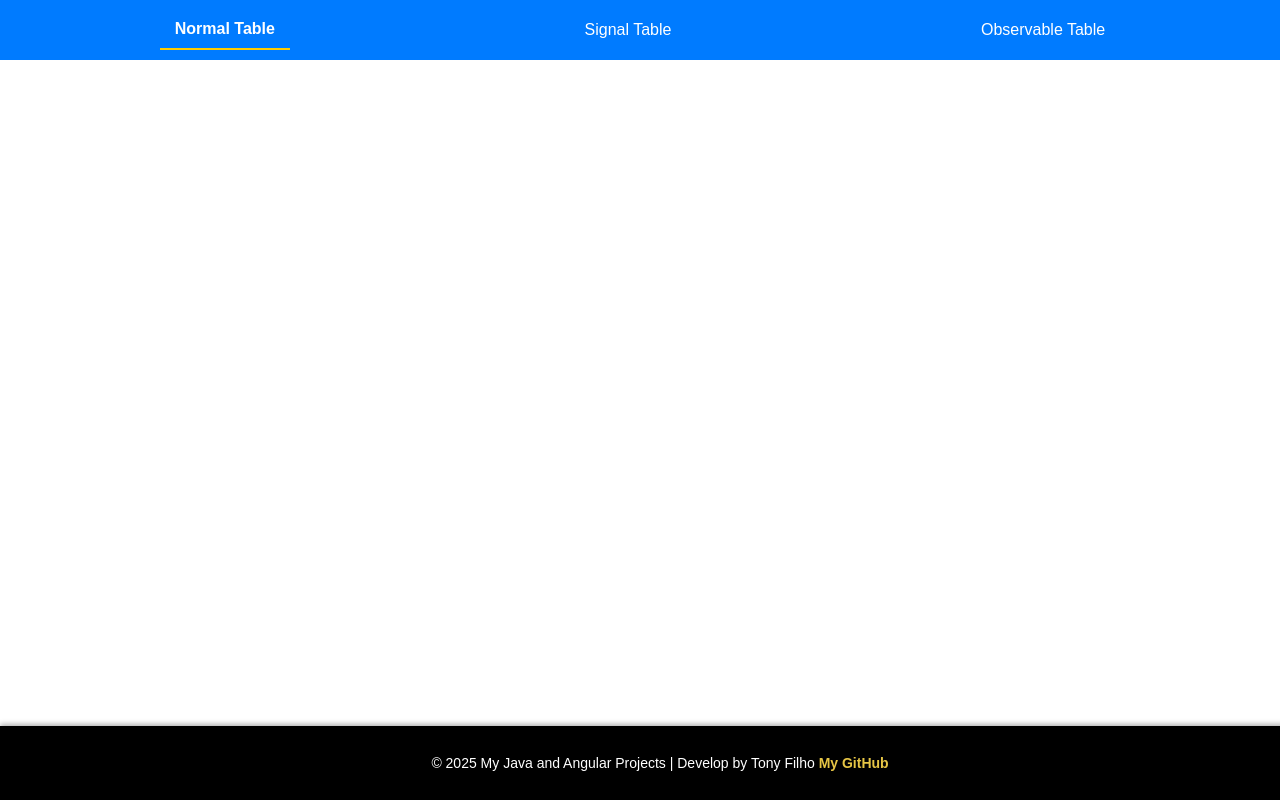
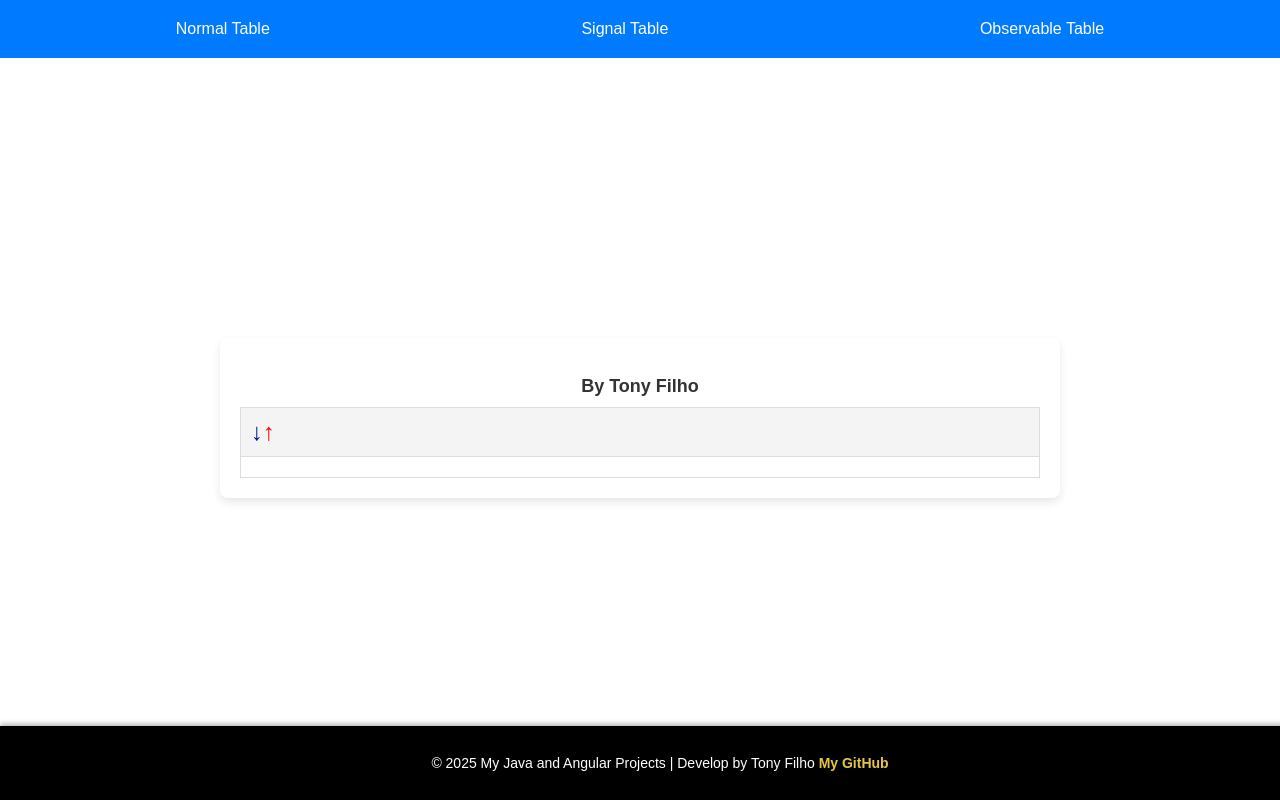
Before and after one commit to Tonyfilho/Angular_Sorting_Filter_Data, an Angular app: page /signal-table in a window 1280 px wide. Before the commit this address led to /. Built offline with nearby package versions, Linux system fonts and the light colour scheme.

Commit message:
css and html done from signal compoment and observable component

```diff
--- a/src/app/app.component.html
+++ b/src/app/app.component.html
@@ -3,10 +3,10 @@
     <body>
         <header>
             <nav class="nav">
-                <a class="nav-link active" aria-current="page" [routerLink]="'/user-table'"
+                <a class="nav-link active" aria-current="page" routerLink="/user-table"
                     routerLinkActive="active">Normal Table</a>
-                <a class="nav-link" href="#">Signal Table</a>
-                <a class="nav-link" href="#">Observable Table</a>
+                <a class="nav-link"  routerLink="/signal-table">Signal Table</a>
+                <a class="nav-link"  routerLink="/observable-table">Observable Table</a>
             </nav>
 
 
--- a/src/app/app.routes.ts
+++ b/src/app/app.routes.ts
@@ -1,7 +1,11 @@
 import { Routes } from '@angular/router';
 import { UserTableComponent } from './user-table/user-table/user-table.component';
+import { SignalTableComponent } from './user-table/signal-table/signal-table.component';
+import { ObservableTableComponent } from './user-table/observable-table/observable-table.component';
 
 export const routes: Routes = [
   { path: '', redirectTo: 'user-table', pathMatch: 'full' },
   { path: 'user-table', component: UserTableComponent },
+  { path: 'signal-table', component: SignalTableComponent },
+  { path: 'observable-table', component: ObservableTableComponent },
 ];
--- a/src/app/user-table/observable-table/observable-table.component.html
+++ b/src/app/user-table/observable-table/observable-table.component.html
@@ -1 +1,31 @@
-<p>observable-table works!</p>
+<div class="start">
+    <div class="container">
+        <p>By Tony Filho</p>
+
+        <table>
+            <thead>
+                <tr>
+
+
+                    <th><span class="arrow up">↓</span> <span class="arrow down">↑</span>
+                    </th>
+
+
+
+                </tr>
+            </thead>
+            <tbody>
+
+                <tr>
+
+                    <td> </td>
+
+
+                </tr>
+
+            </tbody>
+        </table>
+
+    </div>
+
+</div>
--- a/src/app/user-table/observable-table/observable-table.component.ts
+++ b/src/app/user-table/observable-table/observable-table.component.ts
@@ -1,10 +1,12 @@
+import { CommonModule } from '@angular/common';
 import { Component } from '@angular/core';
+
 
 @Component({
   selector: 'app-observable-table',
-  imports: [],
+  imports: [CommonModule],
   templateUrl: './observable-table.component.html',
-  styleUrl: './observable-table.component.css'
+  styleUrl: './../user-table/user-table.component.css'
 })
 export class ObservableTableComponent {
 
--- a/src/app/user-table/signal-table/signal-table.component.html
+++ b/src/app/user-table/signal-table/signal-table.component.html
@@ -1 +1,31 @@
-<p>signal-table works!</p>
+<div class="start">
+    <div class="container">
+        <p>By Tony Filho</p>
+
+        <table>
+            <thead>
+                <tr>
+
+
+                    <th><span class="arrow up">↓</span> <span class="arrow down">↑</span>
+                    </th>
+
+
+
+                </tr>
+            </thead>
+            <tbody>
+
+                <tr>
+
+                    <td> </td>
+
+
+                </tr>
+
+            </tbody>
+        </table>
+
+    </div>
+
+</div>
--- a/src/app/user-table/signal-table/signal-table.component.ts
+++ b/src/app/user-table/signal-table/signal-table.component.ts
@@ -1,10 +1,12 @@
+import { CommonModule } from '@angular/common';
 import { Component } from '@angular/core';
+
 
 @Component({
   selector: 'app-signal-table',
-  imports: [],
+  imports: [CommonModule],
   templateUrl: './signal-table.component.html',
-  styleUrl: './signal-table.component.css'
+  styleUrl: './../user-table/user-table.component.css'
 })
 export class SignalTableComponent {
 
--- a/src/app/user-table/user-table/user-table.component.ts
+++ b/src/app/user-table/user-table/user-table.component.ts
@@ -3,12 +3,12 @@ import { UserTableService } from '../user-table.service';
 import { IUserInterface } from '../../types/user.interface';
 import { Subscription } from 'rxjs';
 import { ISortingInterface } from '../../types/sorting.interface';
-import { RouterModule } from '@angular/router';
+
 import { CommonModule } from '@angular/common';
 
 @Component({
   selector: 'app-user-table',
-  imports: [RouterModule, CommonModule],
+  imports: [CommonModule],
   templateUrl: './user-table.component.html',
   styleUrl: './user-table.component.css',
 })
```
Also changed, not shown: src/app/user-table/observable-table/observable-table.component.css (deleted), src/app/user-table/signal-table/signal-table.component.css (deleted).
